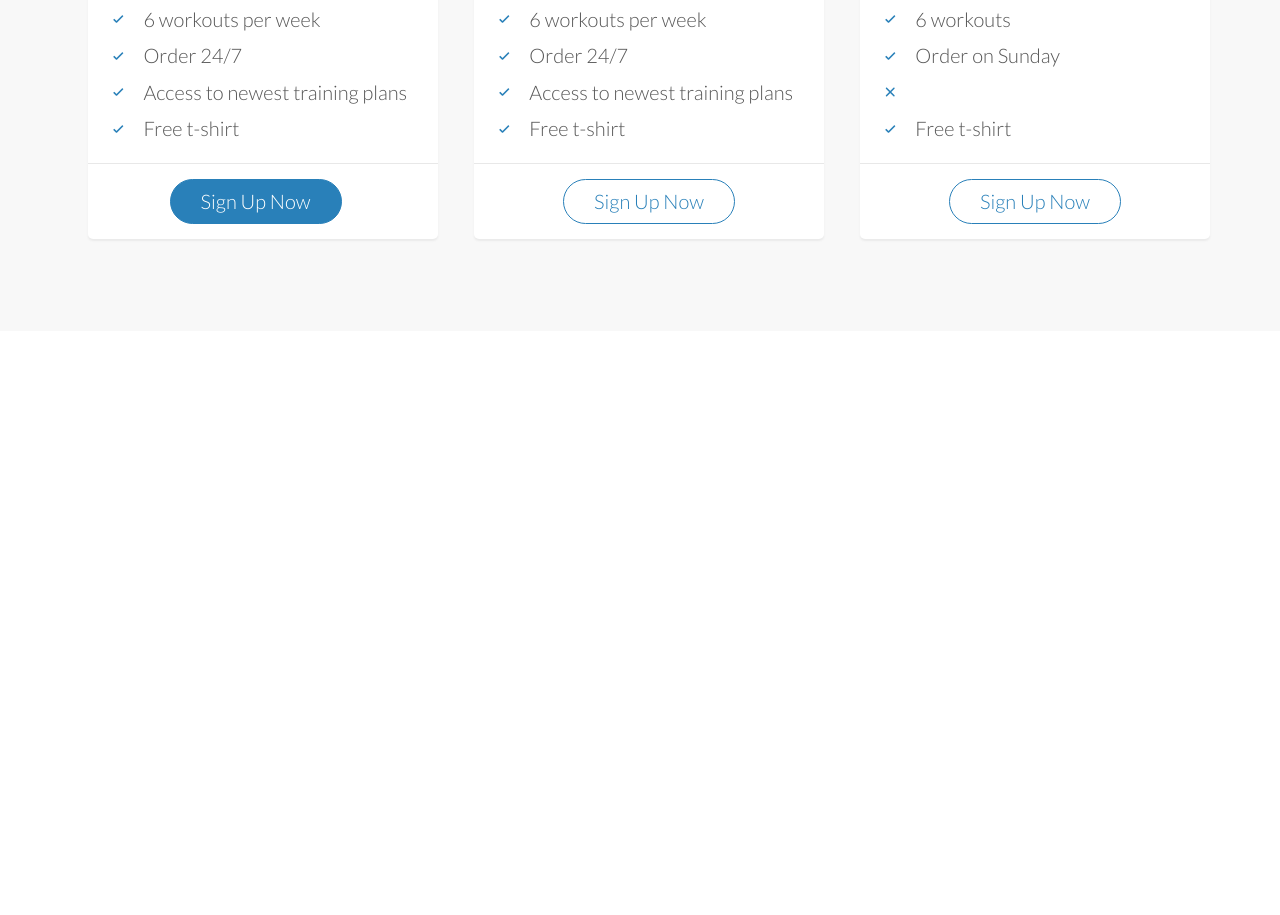
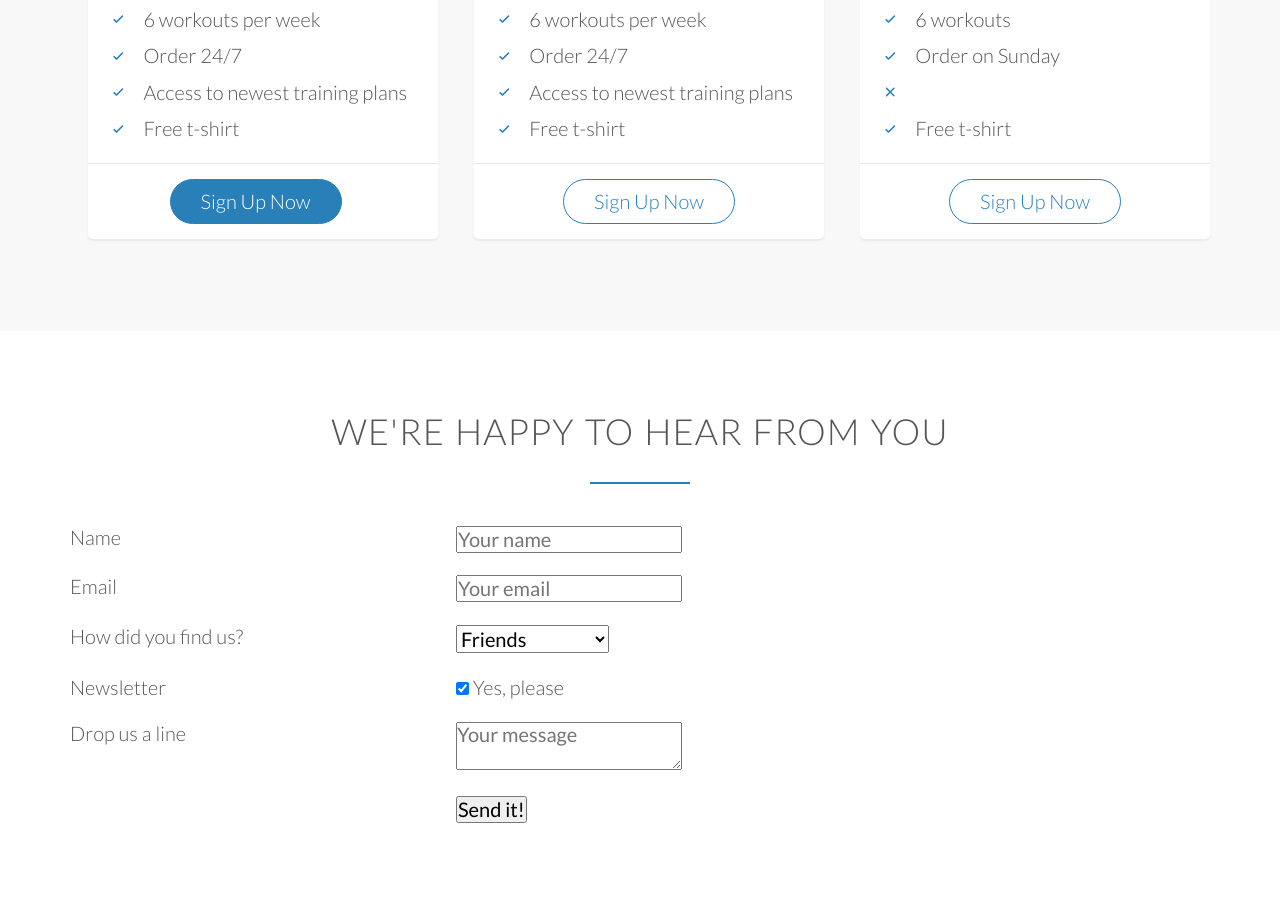
Before and after one commit to sombreroloco/ravusfortis, a plain HTML site: page index.html in a window 1280 px wide. Shown: the part 4308-5223 px from the top of the page. Before the commit the page ends 4639 px from the top, so only its background shows below. Drawn offline with nearby package versions, Linux system fonts and the light colour scheme.

Commit message:
added html of p7

```diff
--- a/index.html
+++ b/index.html
@@ -332,6 +332,78 @@
     </div>
 </section>
 <!----------------------------------- P6 ---------------------------------------->
+
+<!----------------------------------- P7 ---------------------------------------->
+<section class="section-form" id="sign-up">
+    <div class="row">
+        <h2>We're happy to hear from you</h2>
+    </div>
+    <div class="row">
+        <form method="post" action="#" class="contact-form">
+            <div class="row">
+                <div class="col span-1-of-3">
+                    <label for="name">Name</label>
+                </div>
+                <div class="col span-2-of-3">
+                    <input type="text" name="name" id="name" placeholder="Your name" required>
+                </div>
+            </div>
+
+            <div class="row">
+                <div class="col span-1-of-3">
+                    <label for="email">Email</label>
+                </div>
+                <div class="col span-2-of-3">
+                    <input type="email" name="email" id="email" placeholder="Your email" required>
+                </div>
+            </div>
+
+            <div class="row">
+                <div class="col span-1-of-3">
+                    <label for="find-us">How did you find us?</label>
+                </div>
+                <div Class="col span-2-of-3">
+                    <select name="find-us" id="find-us">
+                        <option value="friends" selected>Friends</option>
+                        <option value="search">Search Engine</option>
+                        <option value="add">Advertisement</option>
+                        <option value="other">Other</option>
+                    </select>
+                </div>
+            </div>
+
+             <div class="row">
+                <div class="col span-1-of-3">
+                    <label for="news">Newsletter</label>
+                </div>
+                <div class="col span-2-of-3">
+                    <input type="checkbox" name="news" id="news" checked> Yes, please
+                </div>
+            </div>
+
+            <div class="row">
+                <div class="col span-1-of-3">
+                    <label for="message">Drop us a line</label>
+                </div>
+                <div Class="col span-2-of-3">
+                    <textarea name="message" id="message" placeholder="Your message"></textarea>
+                </div>
+            </div>
+
+            <div class="row">
+                <div class="col span-1-of-3">
+                    <label>&nbsp;</label>
+                </div>
+                <div class="col span-2-of-3">
+                    <input type="submit" value="Send it!">
+                </div>
+            </div>
+
+        </form>
+    </div>
+</section>
+<!----------------------------------- P7 ---------------------------------------->
+
 <!----------------------------------- P6 Extra ---------------------------------------->
         <!-- Script to Activate AOS Library -->
         <script>
```
